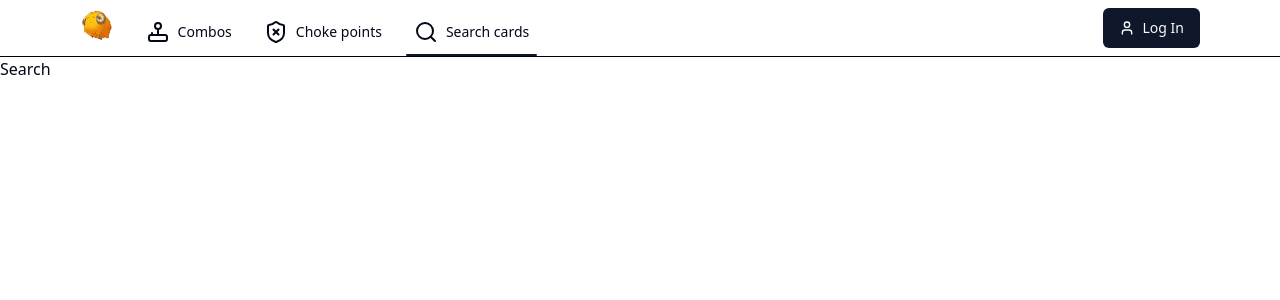
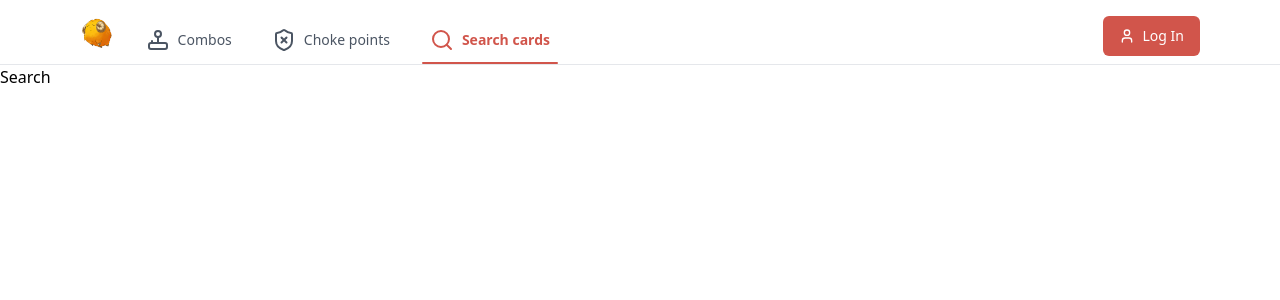
Before and after one commit to FranciscoTurro/scapegoat, a Next.js app: page /search in a window 1280 px wide. Shown: the top 300 px of the page. Built offline with nearby package versions, Linux system fonts and the light colour scheme; no server answers.

Commit message:
minor changes to navbar, theming

```diff
--- a/src/app/_components/Navbar.tsx
+++ b/src/app/_components/Navbar.tsx
@@ -8,9 +8,13 @@ import { UserButton } from './UserButton';
 
 export const Navbar = ({}) => {
   const pathname = usePathname();
+  const isCombos = pathname == '/combos';
+  const isChokePoints = pathname == '/choke-points';
+  const isSearch = pathname == '/search';
+
   return (
-    <nav className="border-b border-black">
-      <div className="mx-auto w-full flex flex-row gap-6 container px-20 pt-2">
+    <nav className="border-b border-gray-200">
+      <div className="mx-auto w-full flex flex-row gap-6 container px-20 pt-4">
         <a href="/">
           <Image
             priority={true}
@@ -20,16 +24,22 @@ export const Navbar = ({}) => {
             alt="Scapegoat Icon"
           />
         </a>
-        <div className="flex flex-row space-x-4 h-12 items-center overflow-x-auto w-full">
+        <div className="flex flex-row space-x-4 gap-2 h-12 items-center overflow-x-auto w-full">
           <a
             className="h-full relative flex items-center whitespace-nowrap"
             href="combos"
           >
-            <div className="relative font-medium text-sm p-2 flex flex-row items-center space-x-2">
+            <div
+              className={`${
+                isCombos
+                  ? 'text-primary font-bold'
+                  : 'text-gray-600 font-medium '
+              } relative text-sm p-2 flex flex-row items-center space-x-2 hover:text-primary rounded-md duration-200 hover:bg-gray-100`}
+            >
               <Joystick />
               <span>Combos</span>
             </div>
-            {pathname == '/combos' ? (
+            {isCombos ? (
               <span className="w-full h-0.5 bg-primary absolute bottom-0 left-0 rounded-full"></span>
             ) : null}
           </a>
@@ -37,11 +47,18 @@ export const Navbar = ({}) => {
             className="h-full relative flex items-center whitespace-nowrap"
             href="choke-points"
           >
-            <div className="relative font-medium text-sm p-2 flex flex-row items-center space-x-2">
+            <div
+              className={`${
+                isChokePoints
+                  ? 'text-primary font-bold'
+                  : 'text-gray-600 font-medium '
+              } relative text-sm p-2 flex flex-row items-center space-x-2 hover:text-primary rounded-md duration-200 hover:bg-gray-100`}
+            >
+              {' '}
               <ShieldX />
               <span>Choke points</span>
             </div>
-            {pathname == '/choke-points' ? (
+            {isChokePoints ? (
               <span className="w-full h-0.5 bg-primary absolute bottom-0 left-0 rounded-full"></span>
             ) : null}
           </a>
@@ -49,11 +66,17 @@ export const Navbar = ({}) => {
             className="h-full relative flex items-center whitespace-nowrap"
             href="search"
           >
-            <div className="relative font-medium text-sm p-2 flex flex-row items-center space-x-2">
+            <div
+              className={`${
+                isSearch
+                  ? 'text-primary font-bold'
+                  : 'text-gray-600 font-medium '
+              } relative text-sm p-2 flex flex-row items-center space-x-2 hover:text-primary rounded-md duration-200 hover:bg-gray-100`}
+            >
               <Search />
               <span>Search cards</span>
             </div>
-            {pathname == '/search' ? (
+            {isSearch ? (
               <span className="w-full h-0.5 bg-primary absolute bottom-0 left-0 rounded-full"></span>
             ) : null}
           </a>
--- a/src/app/_components/UserButton.tsx
+++ b/src/app/_components/UserButton.tsx
@@ -18,6 +18,7 @@ export const UserButton = () => {
   if (!data || !data.user)
     return (
       <Button
+        className="text-white"
         onClick={() => {
           signIn();
         }}
@@ -40,7 +41,7 @@ export const UserButton = () => {
         </DropdownMenuTrigger>
         <DropdownMenuContent className="w-56">
           <DropdownMenuLabel>{`${data.user!.name}`}</DropdownMenuLabel>
-          <DropdownMenuSeparator />
+          <DropdownMenuSeparator className="bg-gray-200" />
           <DropdownMenuItem className="cursor-pointer">
             <LogOut className="mr-2 h-4 w-4" />
             <span
--- a/src/styles/globals.css
+++ b/src/styles/globals.css
@@ -71,6 +71,6 @@
     @apply border-border;
   }
   body {
-    @apply bg-background text-foreground;
+    @apply bg-background text-black;
   }
 }
--- a/tailwind.config.ts
+++ b/tailwind.config.ts
@@ -19,20 +19,14 @@ const config = {
     },
     extend: {
       colors: {
-        site_background: '#ece4ec',
-        site_menus: '#d5c9f0',
-        site_menus_hover: '#ddd3ef',
-        site_primary: '#5749f3',
-        site_primary_hover: '#7a62f6',
-
         border: 'hsl(var(--border))',
         input: 'hsl(var(--input))',
         ring: 'hsl(var(--ring))',
         background: 'hsl(var(--background))',
         foreground: 'hsl(var(--foreground))',
         primary: {
-          DEFAULT: 'hsl(var(--primary))',
-          foreground: 'hsl(var(--primary-foreground))',
+          DEFAULT: '#d1554b',
+          foreground: '#7a2d39',
         },
         secondary: {
           DEFAULT: 'hsl(var(--secondary))',
```
